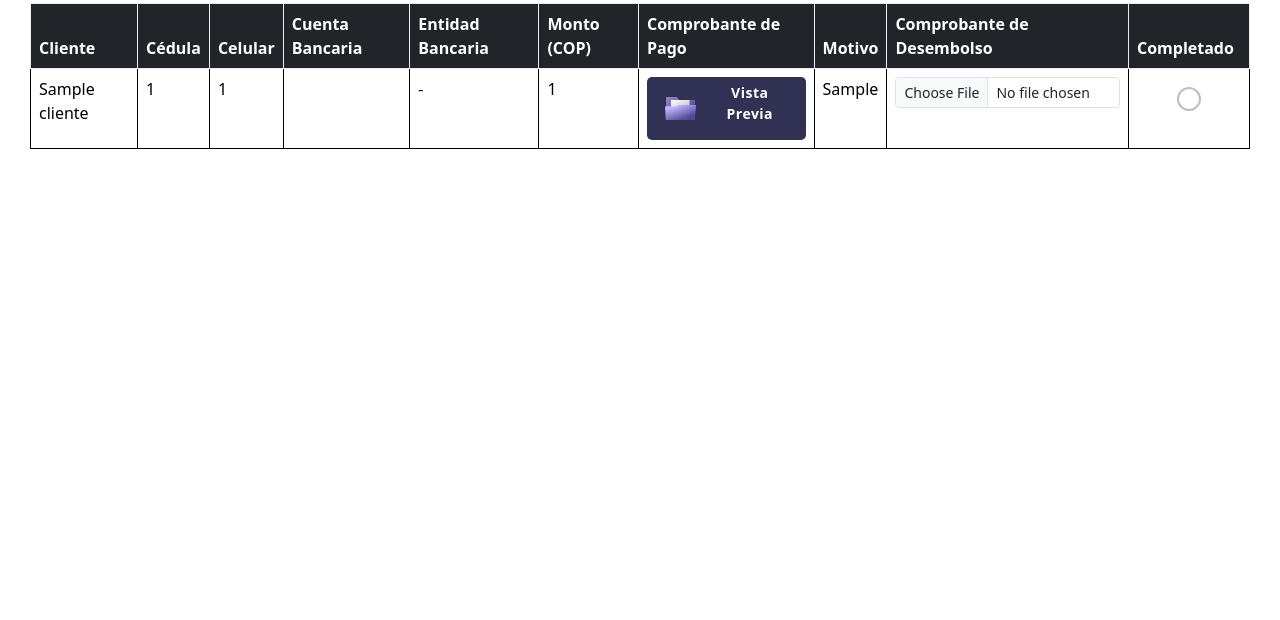
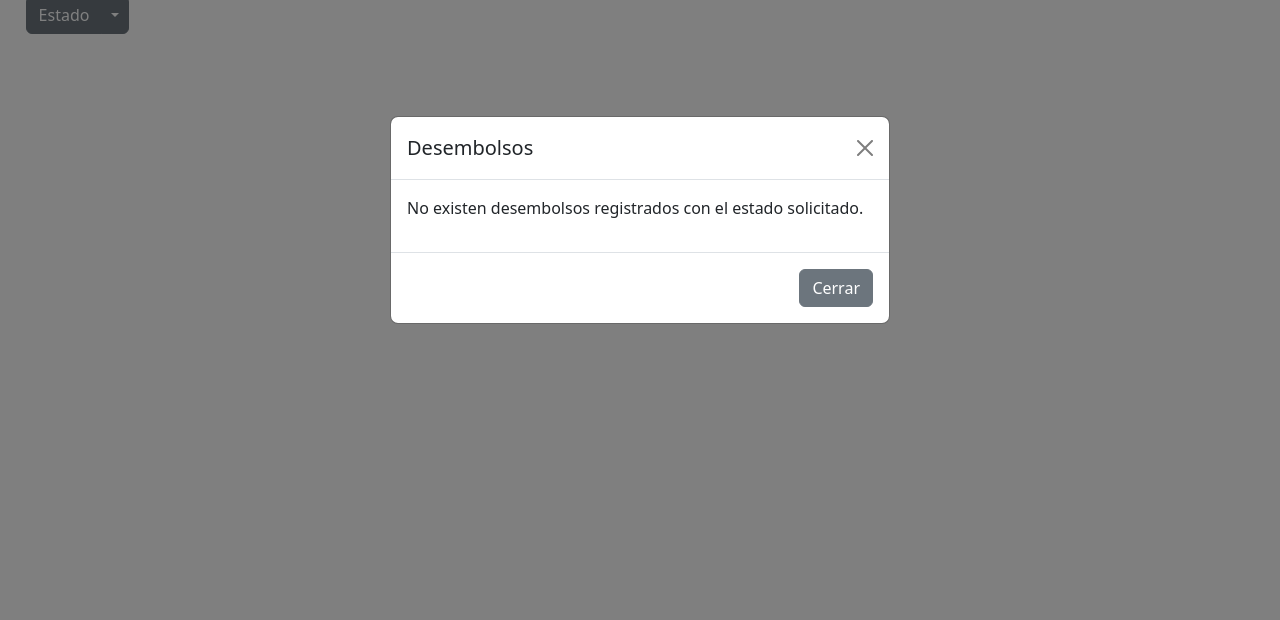
Before and after one commit to jogaviriab/Requisitos-2024-1, a Django app: page /paseos/desembolsos/ in a window 1280 px wide. Shown: the part 180-800 px from the top of the page. Run offline with Django 5.2, Linux system fonts and the light colour scheme; tables that the repository leaves empty hold one stand-in row (values such as "Sample post"); some libraries are stand-ins or nearby versions.

Commit message:
DesembolsosV1

```diff
--- a/paseos/models.py
+++ b/paseos/models.py
@@ -14,7 +14,6 @@
     celular = models.IntegerField()
     correo = models.EmailField()
     edad = models.IntegerField()
-    rol = models.CharField(max_length=100)
     cuentaBancaria = models.ForeignKey(CuentaBancaria, on_delete=models.CASCADE)
 
 class Chiva(models.Model):
@@ -60,6 +59,8 @@
     reserva = models.ForeignKey(Reserva, on_delete=models.CASCADE)
     monto = models.IntegerField()
     motivo = models.CharField(max_length=500)
+    estado = models.CharField(max_length=100)
+    comprobante = models.CharField(max_length=200000, default='default_value')
 
 class AdministradorManager(BaseUserManager):
     def create_user(self, nombre, correo, celular, edad, rol, password=None, **extra_fields):
--- a/paseos/templates/desembolsos.html
+++ b/paseos/templates/desembolsos.html
@@ -18,15 +18,7 @@
 
     <!-- Titulo -->
     <br>
-      <div class = 'row'>
-      <div class = 'col' style="margin-left: 50px;">
-          <img src="/static/images/imagen.gif" style="width: 30%;">
-      </div>
-
-      <div class = 'col' style="margin-right: 500px;">
       <p class="fs-2 fw-bold text-center">Desembolsos</p>
-      </div>
-      </div>
     </br>
 
     <!-- Alertas -->
@@ -34,18 +26,18 @@
         <ul class="messages">
             {% for message in messages %}
                 {% if message.tags == 'success' %}
-                    <div class="alert alert-success alert-dismissible fade show" role="alert">
+                    <div class="alert alert-success alert-dismissible fade show" role="alert" style="width: 95%;">
                         {{ message }}
                         <button type="button" class="btn-close" data-bs-dismiss="alert" aria-label="Close"></button>
                     </div>
                 {% elif message.tags == 'error' %}
-                    <div class="alert alert-danger alert-dismissible fade show" role="alert">
+                    <div class="alert alert-danger alert-dismissible fade show" role="alert" style="width: 95%;">
                         {{ message }}
                         <button type="button" class="btn-close" data-bs-dismiss="alert" aria-label="Close"></button>
                     </div>
 
                 {% elif message.tags == 'warning' %}
-                    <div class="alert alert-warning alert-dismissible fade show" role="alert">
+                    <div class="alert alert-warning alert-dismissible fade show" role="alert" style="width: 95%;">
                         {{ message }}
                         <button type="button" class="btn-close" data-bs-dismiss="alert" aria-label="Close"></button>
                     </div>
@@ -53,6 +45,16 @@
             {% endfor %}
         </ul>
     {% endif %}
+
+    <div class="btn-group mt-2 mb-2" style="margin-left: 2%;">
+      <button type="button" class="btn btn-secondary">Estado</button>
+      <button type="button" class="btn btn-secondary dropdown-toggle dropdown-toggle-split" data-bs-toggle="dropdown" aria-expanded="false">
+      <span class="visually-hidden">Toggle Dropdown</span>
+      </button>
+      <ul class="dropdown-menu">
+        <li><a class="dropdown-item {% if lista == 'pendientes' %}active{% endif %}" href="?lista=pendientes">Pendientes</a></li>
+        <li><a class="dropdown-item {% if lista == 'completados' %}active{% endif %}" href="?lista=completados">Completados</a></li>
+    </div>
 
     {% if listaDesembolsos %}
     <!-- Tabla -->
@@ -86,97 +88,24 @@
                   <td> {{ desembolso.reserva.persona.cuentaBancaria.entidadBancaria}} - {{ desembolso.reserva.persona.cuentaBancaria.tipoCuente }} </td>
                   <td> {{ desembolso.monto }} </td>
                   <td>
-                  <button class="Documents-btn" style="height: 80% ;" data-bs-toggle="modal" data-bs-target="#exampleModal" onclick="comprobantePago(this)" data-python-variable="{{ desembolso.reserva.comprobantePago }}">
-                  <span class="folderContainer">
-                    <svg
-                      class="fileBack"
-                      width="146"
-                      height="113"
-                      viewBox="0 0 146 113"
-                      fill="none"
-                      xmlns="http://www.w3.org/2000/svg"
-                    >
-                      <path
-                        d="M0 4C0 1.79086 1.79086 0 4 0H50.3802C51.8285 0 53.2056 0.627965 54.1553 1.72142L64.3303 13.4371C65.2799 14.5306 66.657 15.1585 68.1053 15.1585H141.509C143.718 15.1585 145.509 16.9494 145.509 19.1585V109C145.509 111.209 143.718 113 141.509 113H3.99999C1.79085 113 0 111.209 0 109V4Z"
-                        fill="url(#paint0_linear_117_4)"
-                      ></path>
-                      <defs>
-                        <linearGradient
-                          id="paint0_linear_117_4"
-                          x1="0"
-                          y1="0"
-                          x2="72.93"
-                          y2="95.4804"
-                          gradientUnits="userSpaceOnUse"
-                        >
-                          <stop stop-color="#8F88C2"></stop>
-                          <stop offset="1" stop-color="#5C52A2"></stop>
-                        </linearGradient>
-                      </defs>
-                    </svg>
-                    <svg
-                      class="filePage"
-                      width="88"
-                      height="99"
-                      viewBox="0 0 88 99"
-                      fill="none"
-                      xmlns="http://www.w3.org/2000/svg"
-                    >
-                      <rect width="88" height="99" fill="url(#paint0_linear_117_6)"></rect>
-                      <defs>
-                        <linearGradient
-                          id="paint0_linear_117_6"
-                          x1="0"
-                          y1="0"
-                          x2="81"
-                          y2="160.5"
-                          gradientUnits="userSpaceOnUse"
-                        >
-                          <stop stop-color="white"></stop>
-                          <stop offset="1" stop-color="#686868"></stop>
-                        </linearGradient>
-                      </defs>
-                    </svg>
-
-                    <svg
-                      class="fileFront"
-                      width="160"
-                      height="79"
-                      viewBox="0 0 160 79"
-                      fill="none"
-                      xmlns="http://www.w3.org/2000/svg"
-                    >
-                      <path
-                        d="M0.29306 12.2478C0.133905 9.38186 2.41499 6.97059 5.28537 6.97059H30.419H58.1902C59.5751 6.97059 60.9288 6.55982 62.0802 5.79025L68.977 1.18034C70.1283 0.410771 71.482 0 72.8669 0H77H155.462C157.87 0 159.733 2.1129 159.43 4.50232L150.443 75.5023C150.19 77.5013 148.489 79 146.474 79H7.78403C5.66106 79 3.9079 77.3415 3.79019 75.2218L0.29306 12.2478Z"
-                        fill="url(#paint0_linear_117_5)"
-                      ></path>
-                      <defs>
-                        <linearGradient
-                          id="paint0_linear_117_5"
-                          x1="38.7619"
-                          y1="8.71323"
-                          x2="66.9106"
-                          y2="82.8317"
-                          gradientUnits="userSpaceOnUse"
-                        >
-                          <stop stop-color="#C3BBFF"></stop>
-                          <stop offset="1" stop-color="#51469A"></stop>
-                        </linearGradient>
-                      </defs>
-                    </svg>
-                  </span>
-                  <p class="text" style = "margin-top: 5px;" >Vista Previa</p>
-                  </button>
-                  </th>
-
+                    {% include 'vistaPrevia.html' with reserva=desembolso.reserva %}
+                  </td>
                   <td> {{ desembolso.motivo }} </td>
                   <td>
-                    <input class="form-control form-control-sm" id="formFileSm" name='comprobante' type="file">
+                    {% if check %}
+                      {% include 'vistaPrevia.html' with desembolso=desembolso %}
+                    {% else %}
+                    <input class="form-control form-control-sm" id="formFileSm" name='comprobante{{desembolso.id}}' type="file" accept=".jpg">
+                    {% endif %}
                   </td>
                   <td>
                     <div class="checkbox-wrapper-12" style="margin-left: 40px; margin-right: 40px; margin-top: 10px; margin-bottom: 10px;">
                       <div class="cbx" >
-                        <input id="cbx-12" type="checkbox" onchange="completarDesembolso(this, 1)">
+                        {% if check %}
+                        <input name="{{desembolso.id}}" id="cbx-12" type="checkbox" checked disabled>
+                        {% else %}
+                        <input name="{{desembolso.id}}" id="cbx-12" type="checkbox" onchange="completarDesembolso(this)">
+                        {% endif %}
                         <label for="cbx-12"></label>
                         <svg width="15" height="14" viewBox="0 0 15 14" fill="none">
                           <path d="M2 8.36364L6.23077 12L13 2"></path>
@@ -204,42 +133,41 @@
                     </div>
                   </td>
                 </tr>
+                {% include 'modal.html' with reserva=desembolso.reserva %}
+                {% if check %}
+                  {% include 'modalDesembolsos.html' with desembolso=desembolso %}
+                {% endif %}
               {% endfor %}
             </tbody>
         </table>
-
-        <!-- Modal del comprobante-->
-        <div class="modal fade" id="exampleModal" tabindex="-1" aria-labelledby="exampleModalLabel" aria-hidden="true">
-          <div class="modal-dialog">
-            <div class="modal-content">
-              <div class="modal-header">
-                <h1 class="modal-title fs-5" id="exampleModalLabel">Comprobante de Pago</h1>
-                <button type="button" class="btn-close" data-bs-dismiss="modal" aria-label="Close"></button>
-              </div>
-              <div class="modal-body">
-                <img id='imagenComprobante' src="" style="width: 80%;">
-              </div>
-              <div class="modal-footer">
-                <button type="button" class="btn btn-secondary" data-bs-dismiss="modal">Cerrar</button>
-              </div>
-            </div>
-          </div>
-        </div>
 
     {% else %}
       <div class="modal" tabindex="-1" id="miModal">
         <div class="modal-dialog modal-dialog-centered">
           <div class="modal-content">
+            {% if sinDesembolsos %}
               <div class="modal-header">
                 <h5 class="modal-title">Desembolsos</h5>
                 <button type="button" class="btn-close" data-bs-dismiss="modal" aria-label="Close" onclick="window.location.assign('/paseos/verPaseosAdmin')"></button>
               </div>
               <div class="modal-body">
-              <p>No existen desembolsos pendientes por realizar.</p>
+                <p>No existen desembolsos registrados.</p>
               </div>
               <div class="modal-footer">
                 <button type="button" class="btn btn-secondary" data-bs-dismiss="modal" onclick="window.location.assign('/paseos/verPaseosAdmin')">Cerrar</button>
               </div>
+            {% else %}
+              <div class="modal-header">
+                <h5 class="modal-title">Desembolsos</h5>
+                <button type="button" class="btn-close" data-bs-dismiss="modal" aria-label="Close"></button>
+              </div>
+              <div class="modal-body">
+                <p>No existen desembolsos registrados con el estado solicitado.</p>
+              </div>
+              <div class="modal-footer">
+                <button type="button" class="btn btn-secondary" data-bs-dismiss="modal">Cerrar</button>
+              </div>
+            {% endif %}
           </div>
         </div>
       </div>
--- a/paseos/templates/navbarAdmin.html
+++ b/paseos/templates/navbarAdmin.html
@@ -31,7 +31,7 @@
             </a>
             <ul class="dropdown-menu">
               <li><a class="dropdown-item" href="../pagosAdmin/">Pagos</a></li>
-              <li><a class="dropdown-item" href="#">Reembolsos</a></li>
+              <li><a class="dropdown-item" href="../desembolsos/">Desembolsos</a></li>
             </ul>
           </li>
 
--- a/paseos/urls.py
+++ b/paseos/urls.py
@@ -13,5 +13,4 @@
     path('inicioSesionAdmin/', views.inicioSesionAdmin, name='inicioSesionAdmin' ),
     path('pagosAdmin/', views.pagosAdmin, name='pagosAdmin' ),
     path('desembolsos/', views.desembolsos, name='desembolsos'),
-    path('desembolsos/confirmacionDesembolso', views.confirmacionDesembolso, name='confirmacionDesembolsos')
 ]
--- a/paseos/views.py
+++ b/paseos/views.py
@@ -349,27 +349,57 @@
                                                'lista' : lista})
 
 def desembolsos(request):
-    listaDesembolsos = Desembolso.objects.all()
 
-    if request.method == 'POST':
+    # Verificamos si existen registros de desembolsos
+    template = loader.get_template('desembolsos.html')
 
-        comprobante = request.FILES.get('comprobante')
+    if (len(Desembolso.objects.all()) > 0):
 
-        if (comprobante):
-            print('hola')
-            messages.success(request, 'Desembolso realizado con éxito.')
-            return render(request, 'desembolsos.html', { 'listaDesembolsos': listaDesembolsos})
+        # Verificamos que lista se quiere
+        lista = request.GET.get('lista', 'pendientes')
+        if lista == 'pendientes':
+            listaDesembolsos = Desembolso.objects.filter(estado='pendiente')
+            check = False
         else:
-            print('hol')
-            messages.error(request, 'Debes subir el comprobante de devolución.')
-            return render(request, 'desembolsos.html', { 'listaDesembolsos': listaDesembolsos})
+            listaDesembolsos = Desembolso.objects.filter(estado='completado')
+            check = True
 
-    template = loader.get_template('desembolsos.html')
-    context = {
-        'listaDesembolsos': listaDesembolsos
-    }
+        if request.method == 'POST':
 
-    return HttpResponse(template.render(context, request))
+            desembolsoID = request.POST.get('desembolsoID')
+            comprobante = request.FILES.get('comprobante')
 
-def confirmacionDesembolso():
-    print(1)
+            # Comprobamos si el admin subió el comprobante de devolución
+            if (comprobante):
+
+                # Obtenemos el objecto desembolso para actualizar su estado y guardar el comprobante
+                desembolso = Desembolso.objects.get(id=desembolsoID)
+                desembolso.estado = 'completado'
+
+                # Codificamos la imagen
+                imagen_base64 = ''
+                imagenContenido = comprobante.read()
+                # Convertir el contenido de la imagen a una cadena Base64
+                imagen_base64 = base64.b64encode(imagenContenido).decode('utf-8')
+                desembolso.comprobante = imagen_base64
+
+                desembolso.save()
+
+                messages.success(request, 'Desembolso realizado con éxito.')
+                return render(request, 'desembolsos.html', { 'listaDesembolsos': listaDesembolsos})
+            else:
+                messages.error(request, 'Debes subir el comprobante de devolución.')
+                return render(request, 'desembolsos.html', { 'listaDesembolsos': listaDesembolsos})
+
+        context = {
+            'listaDesembolsos': listaDesembolsos,
+            'check': check
+        }
+
+        return HttpResponse(template.render(context, request))
+    else:
+
+        context = {
+            'sinDesembolsos': True
+        }
+        return HttpResponse(template.render(context, request))
--- a/static/script.js
+++ b/static/script.js
@@ -172,7 +172,7 @@
     }
 }
 
-function completarDesembolso(elemento, fila){
+function completarDesembolso(elemento){
     if (elemento.checked){ // Chequea la columna de completado
 
         //Obtenemos el token CSRF
@@ -189,10 +189,11 @@
         }
 
         // Obtenemos el comprobante
-        let comprobantes = document.getElementsByName('comprobante');
-        let comprobante = comprobantes[fila - 1].files[0];
+        let id = elemento.getAttribute('name');
+        let comprobante = document.getElementsByName('comprobante' + id)[0].files[0]
         const formData = new FormData();
         formData.append('comprobante', comprobante);
+        formData.append('desembolsoID', id);
 
         //Lanzamos una solicitud POST
         fetch(window.location.href, {
@@ -202,6 +203,12 @@
             },
             body: formData
         })
+        .then(response => response.text())
+        .then(html => {
+            document.open();
+            document.write(html);
+            document.close();
+        })
         .catch(error => console.error('Error:', error));
     }
 }
```
Also changed, not shown: paseos/templates/modalDesembolsos.html (added, +14 -0 lines), paseos/templates/registrarPaseo.html (+4 -4 lines), paseos/templates/vistaPrevia.html (added, +89 -0 lines), db.sqlite3, paseos/migrations/0001_initial.py. Lines whose indentation alone changed are shown as unchanged.
